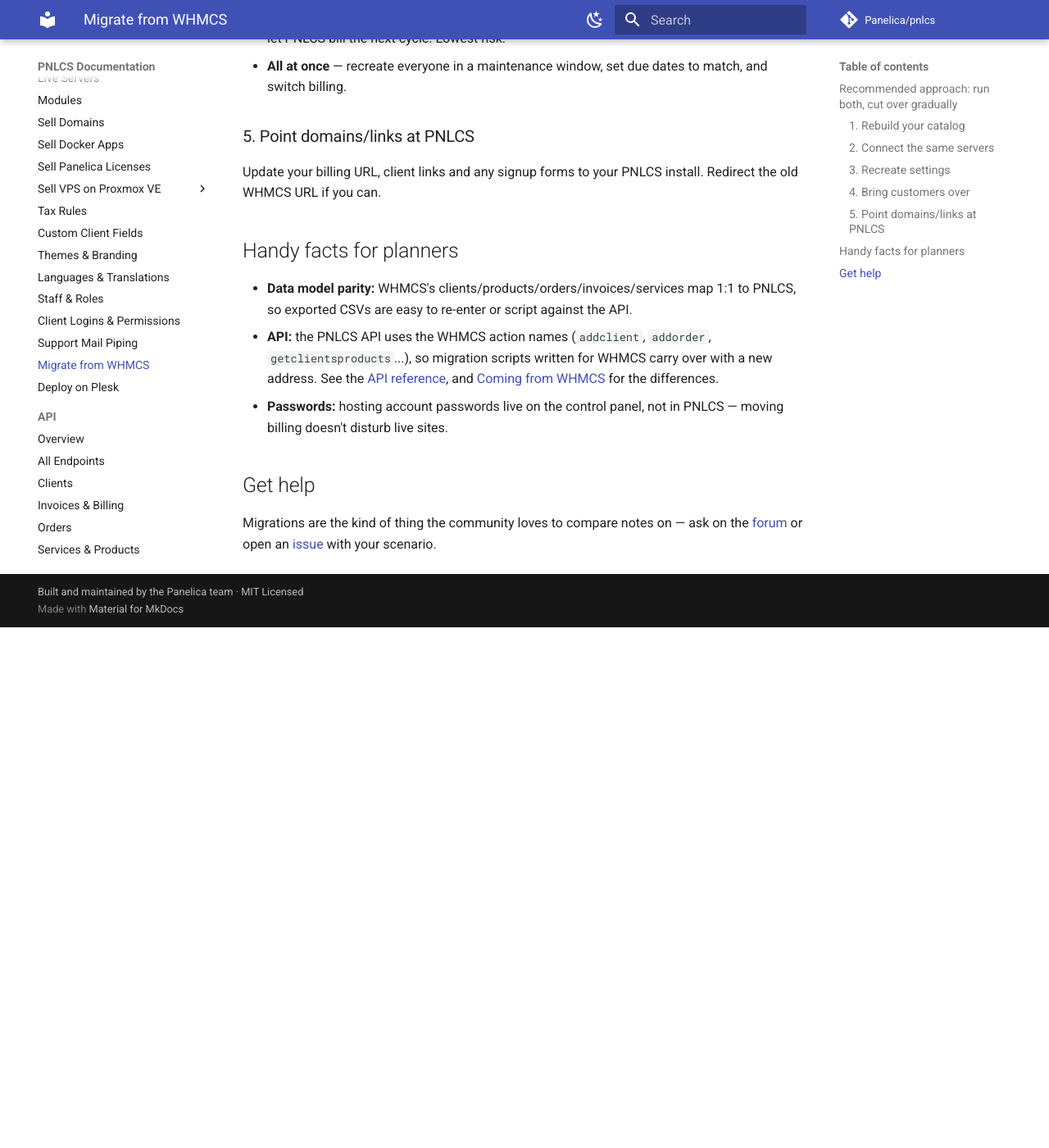
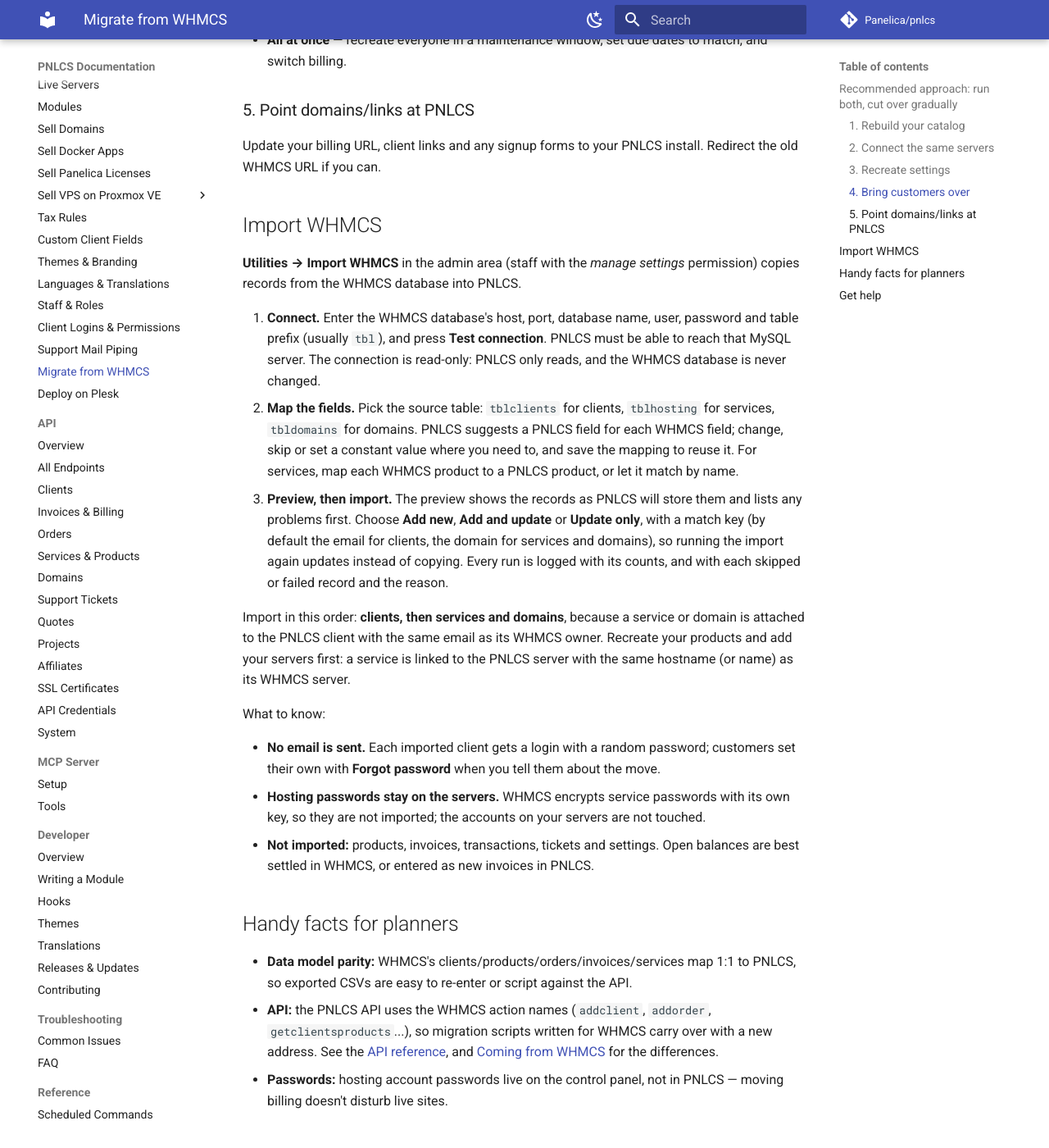
Before and after one commit to Panelica/pnlcs, an MkDocs documentation site: the page built from docs/guides/migrate-from-whmcs.md, in a window 1280 px wide and 1400 px high, scrolled down 1287 px. Shown: the whole window at 82% size. Built offline with MkDocs 1.6.1 and Material for MkDocs 9.7.7, drawn with Linux system fonts in a browser that asks for light colours; comment, search, counter and statistics services are not loaded; before the commit the page ends 2052 px from its top, so only the background shows below that; some of the changed text lies outside the part shown.

Commit message:
docs(whmcs): the migration guide describes Import WHMCS
The guide still said PNLCS has no WHMCS importer. Utilities -> Import WHMCS
has been in the admin area since 7 October. A user asked in discussion #219
how to move from WHMCS and found no guide for it.

The guide now says what the importer does and does not do, from the code:
a read-only connection to the WHMCS database (SELECT only, read-only
session); tblclients, tblhosting and tbldomains; field mapping with
suggestions, constants and saved mappings; product mapping by id or by name;
preview with problems listed first; Add new / Add and update / Update only
with a match key (email for clients, domain for services and domains); a log
with each skipped or failed record. Import order (clients first; services
and domains attach to the client by email; servers matched by hostname or
name). No email is sent: clients get a random password and use Forgot
password. Service passwords are not imported (WHMCS encrypts them with its
own key). Products, invoices, transactions, tickets and settings are not
imported.

```diff
--- a/docs/guides/migrate-from-whmcs.md
+++ b/docs/guides/migrate-from-whmcs.md
@@ -4,10 +4,9 @@ Moving from WHMCS to PNLCS? Because PNLCS deliberately mirrors WHMCS concepts,
 the mental model carries straight over — clients, products, orders, invoices,
 services, tickets and modules all mean the same thing.
 
-!!! note "There is no one-click importer yet"
-    PNLCS does not ship an automated WHMCS database importer. This guide
-    describes the practical, low-risk way to move. If you'd like to help build
-    an importer, it's a welcome [contribution](https://github.com/Panelica/pnlcs/issues).
+PNLCS can read your clients, services and domains straight from the WHMCS
+database (**Utilities → Import WHMCS**). Your catalogue, servers and settings
+you set up once by hand; invoices, transactions and tickets are not imported.
 
 ## Recommended approach: run both, cut over gradually
 
@@ -35,7 +34,8 @@ servers — PNLCS just needs to manage them going forward.
 
 ### 4. Bring customers over
 
-For each customer, create a **client** in PNLCS and add their existing
+Import them (next section), or, for a handful of customers, create each
+**client** in PNLCS by hand and add their existing
 **services**: on the client, **Services → Add Service**, with the right product,
 next due date and price. On a Panelica server, **Link to an existing account**
 lists the accounts already on it; pick the customer's, and PNLCS manages that
@@ -54,6 +54,43 @@ Two common patterns:
 Update your billing URL, client links and any signup forms to your PNLCS
 install. Redirect the old WHMCS URL if you can.
 
+## Import WHMCS
+
+**Utilities → Import WHMCS** in the admin area (staff with the *manage
+settings* permission) copies records from the WHMCS database into PNLCS.
+
+1. **Connect.** Enter the WHMCS database's host, port, database name, user,
+   password and table prefix (usually `tbl`), and press **Test connection**.
+   PNLCS must be able to reach that MySQL server. The connection is read-only:
+   PNLCS only reads, and the WHMCS database is never changed.
+2. **Map the fields.** Pick the source table: `tblclients` for clients,
+   `tblhosting` for services, `tbldomains` for domains. PNLCS suggests a PNLCS
+   field for each WHMCS field; change, skip or set a constant value where you
+   need to, and save the mapping to reuse it. For services, map each WHMCS
+   product to a PNLCS product, or let it match by name.
+3. **Preview, then import.** The preview shows the records as PNLCS will store
+   them and lists any problems first. Choose **Add new**, **Add and update** or
+   **Update only**, with a match key (by default the email for clients, the
+   domain for services and domains), so running the import again updates
+   instead of copying. Every run is logged with its counts, and with each
+   skipped or failed record and the reason.
+
+Import in this order: **clients, then services and domains**, because a service
+or domain is attached to the PNLCS client with the same email as its WHMCS
+owner. Recreate your products and add your servers first: a service is linked
+to the PNLCS server with the same hostname (or name) as its WHMCS server.
+
+What to know:
+
+- **No email is sent.** Each imported client gets a login with a random
+  password; customers set their own with **Forgot password** when you tell
+  them about the move.
+- **Hosting passwords stay on the servers.** WHMCS encrypts service passwords
+  with its own key, so they are not imported; the accounts on your servers are
+  not touched.
+- **Not imported:** products, invoices, transactions, tickets and settings.
+  Open balances are best settled in WHMCS, or entered as new invoices in PNLCS.
+
 ## Handy facts for planners
 
 - **Data model parity:** WHMCS's clients/products/orders/invoices/services map
```
